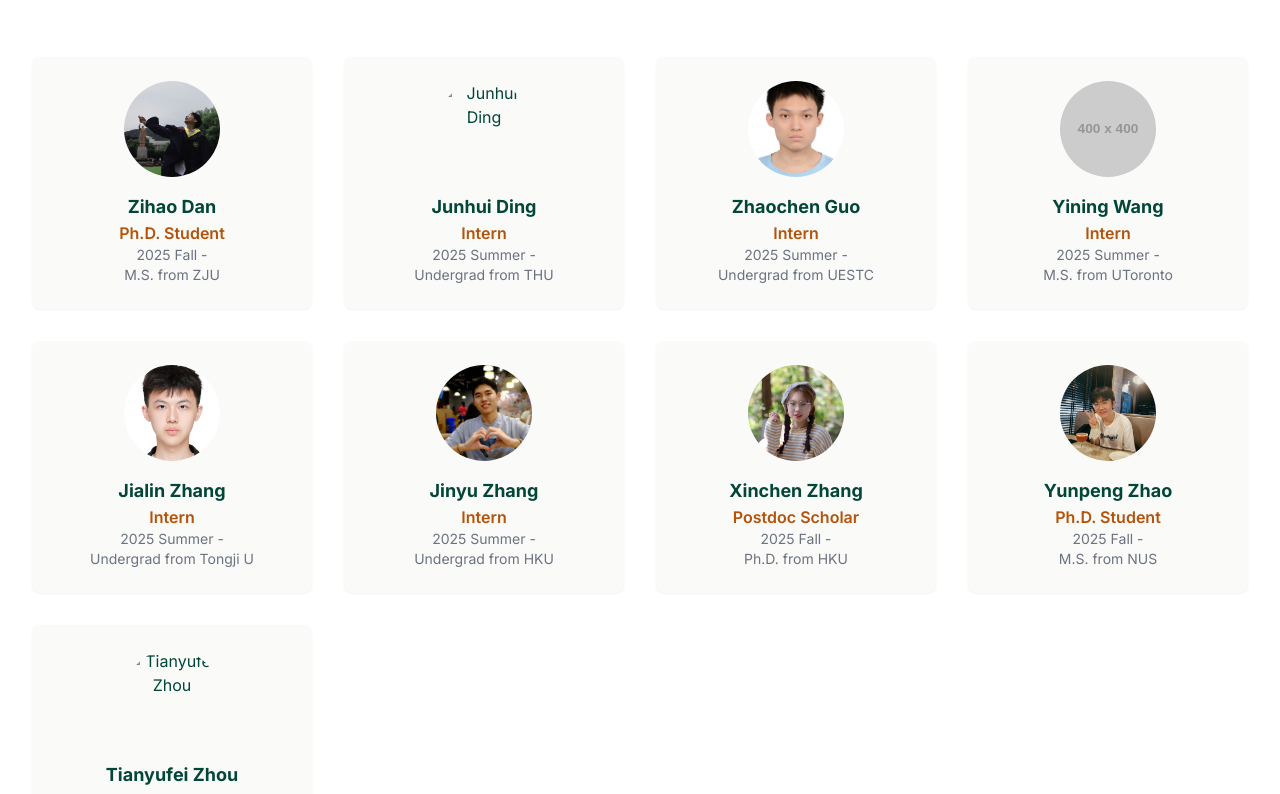
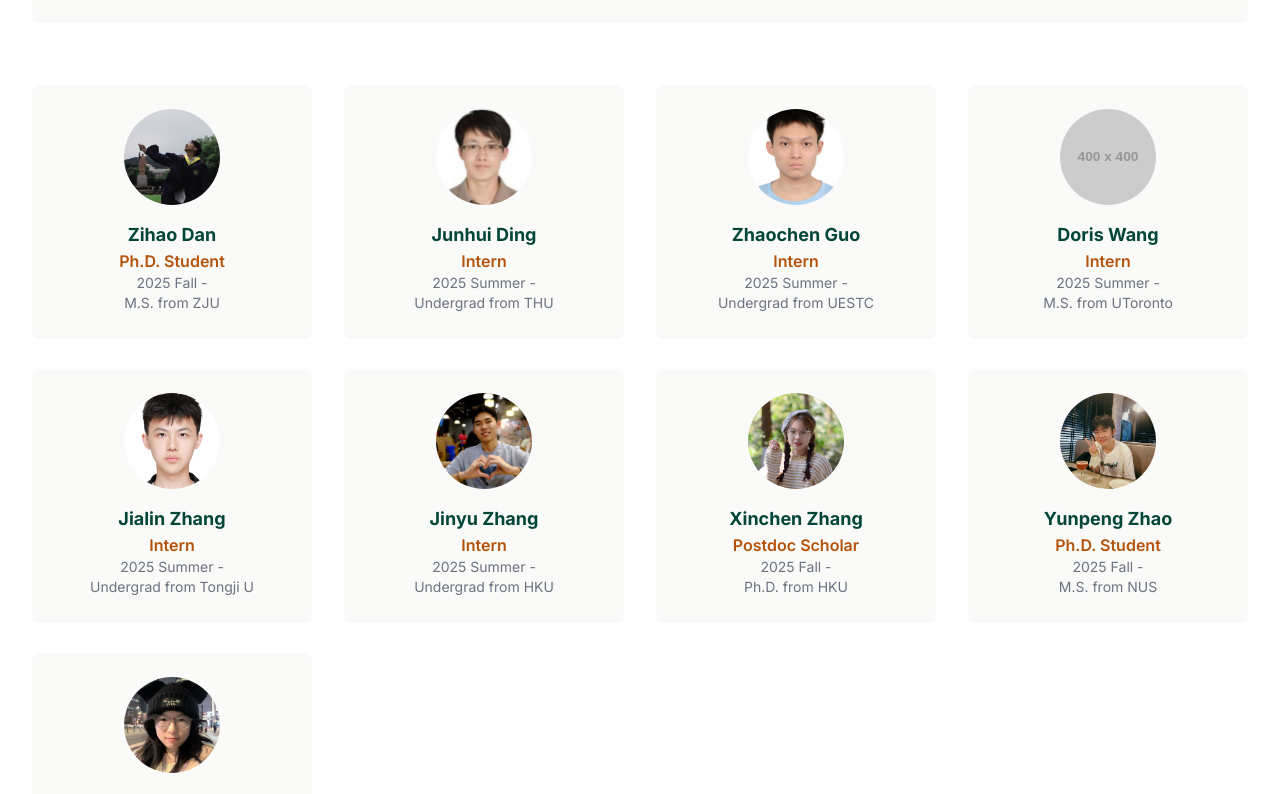
Before and after one commit to naisslab/naisslab.github.io, a plain HTML site: page index.html in a window 1280 px wide. Shown: the part 2006-2800 px from the top of the page. Drawn offline with nearby package versions, Linux system fonts and the light colour scheme; placeholder pictures from the web are drawn by us.

Commit message:
update publications and images

```diff
--- a/data/people.js
+++ b/data/people.js
@@ -4,7 +4,7 @@ const peopleData = [
     { lastName: 'Dan', firstName: 'Zihao', role: 'Ph.D. Student', education: 'M.S. from ZJU', status: '2025 Fall - ', photo: 'images/people/zihao-dan.jpg', website: '#' },
     { lastName: 'Ding', firstName: 'Junhui', role: 'Intern', education: 'Undergrad from THU', status: '2025 Summer - ', photo: 'images/people/junhui-ding.jpg' },
     { lastName: 'Guo', firstName: 'Zhaochen', role: 'Intern', education: 'Undergrad from UESTC', status: '2025 Summer - ', photo: 'images/people/zhaochen-guo.jpg' },
-    { lastName: 'Wang', firstName: 'Yining', role: 'Intern', education: 'M.S. from UToronto', status: '2025 Summer - ', photo: 'https://placehold.co/400x400/E8E2DD/4A4A4A?text=YW' },
+    { lastName: 'Wang', firstName: 'Doris', role: 'Intern', education: 'M.S. from UToronto', status: '2025 Summer - ', photo: 'https://placehold.co/400x400/E8E2DD/4A4A4A?text=DW' },
     { lastName: 'Zhang', firstName: 'Jialin', role: 'Intern', education: 'Undergrad from Tongji U', status: '2025 Summer - ', photo: 'images/people/jialin-zhang.jpg' },
     { lastName: 'Zhang', firstName: 'Jinyu', role: 'Intern', education: 'Undergrad from HKU', status: '2025 Summer - ', photo: 'images/people/jinyu-zhang.jpg' },
     { lastName: 'Zhang', firstName: 'Xinchen', role: 'Postdoc Scholar', education: 'Ph.D. from HKU', status: '2025 Fall - ', photo: 'images/people/xinchen-zhang.jpg', website: '#' },
--- a/data/publication.js
+++ b/data/publication.js
@@ -9,7 +9,7 @@ const publicationsData = [
         title: 'ServeFlow: A Fast-Slow Model Architecture for Network Traffic Analysis',
         authors: 'Shinan Liu, Ted Shaowang, Gerry Wan, Jeewon Chae, Jonatas Marques, Sanjay Krishnan, and Nick Feamster',
         venue: 'In Submission',
-        links: { pdf: '#' }
+        links: { pdf: 'https://arxiv.org/abs/2402.03694' }
     },
     {
         year: 2025,
@@ -18,7 +18,7 @@ const publicationsData = [
         title: 'Towards Scalable Defenses Against Intimate Partner Infiltrations',
         authors: 'Weisi Yang, Shinan Liu, Feng Xiao, Nick Feamster, and Stephen Xia',
         venue: 'In Submission',
-        links: { pdf: '#' }
+        links: { pdf: 'https://arxiv.org/abs/2502.03682' }
     },
     // =================================================================
     // ========================= Conference ============================
@@ -31,7 +31,7 @@ const publicationsData = [
         authors: 'Xiang Cheng, Hanchao Yang, Shinan Liu, and Yaling Yang',
         venue: 'ACM WiSec 2025',
         award: 'Best Full Paper Award',
-        links: { pdf: '#', award: '#' }
+        links: { pdf: 'https://dl.acm.org/doi/abs/10.1145/3734477.3734706', award: '#' }
     },
     {
         year: 2025,
@@ -40,7 +40,10 @@ const publicationsData = [
         title: 'CATO: End-to-End Optimization of ML-based Traffic Analysis Pipelines',
         authors: 'Gerry Wan, Shinan Liu, Francesco Bronzino, Nick Feamster, and Zakir Durumeric',
         venue: 'USENIX NSDI 2025',
-        links: { pdf: '#' }
+        links: {
+            pdf: 'https://www.usenix.org/system/files/nsdi25-wan-gerry.pdf',
+            slides: 'https://www.usenix.org/system/files/nsdi25_slides-wan-gerry.pdf',
+            video: 'https://www.youtube.com/watch?v=k5y62PEV-S8'}
     },
     {
         year: 2024,
@@ -49,7 +52,12 @@ const publicationsData = [
         title: 'NetDiffusion: Network Data Augmentation Through Protocol-Constrained Traffic Generation',
         authors: 'Xi Jiang, Shinan Liu, Aaron Gember-Jacobson, Arjun Nitin Bhagoji, Paul Schmitt, Francesco Bronzino, and Nick Feamster',
         venue: 'ACM SIGMETRICS 2024',
-        links: { pdf: '#' }
+        links: {
+            pdf: 'https://dl.acm.org/doi/pdf/10.1145/3639037',
+            website: 'https://netml.io/blog/2024/netdiffusion/',
+            code: 'https://github.com/noise-lab/NetDiffusion_Generator',
+            media: 'https://cs.uchicago.edu/news/university-of-chicago-researchers-revolutionize-network-traffic-generation-with-ai-breakthrough/'
+         }
     },
     {
         year: 2023,
@@ -58,7 +66,10 @@ const publicationsData = [
         title: 'LEAF: Navigating Concept Drift in Cellular Networks',
         authors: 'Shinan Liu, Francesco Bronzino, Paul Schmitt, Arjun Nitin Bhagoji, Nick Feamster, Hector Garcia Crespo, Timothy Coyle, and Brian Ward',
         venue: 'ACM CoNEXT 2023',
-        links: { pdf: '#' }
+        links: {
+            pdf: 'https://www.shinan.info/wp-content/uploads/2023/09/liu-conext23.pdf',
+            data: 'https://forms.gle/g5pbB5qRHeBsEmZJ6'
+         }
     },
     {
         year: 2023,
@@ -67,7 +78,11 @@ const publicationsData = [
         title: 'AMIR: Active Multimodal Interaction Recognition from Video and Network Traffic in Connected Environments',
         authors: 'Shinan Liu, Tarun Mangla, Ted Shaowang, Jinjin Zhao, John Paparrizos, Sanjay Krishnan, and Nick Feamster',
         venue: 'ACM IMWUT/UbiComp 2023',
-        links: { pdf: '#' }
+        links: {
+            pdf: 'https://www.shinan.info/wp-content/uploads/2023/03/liu-imwut23.pdf',
+            website: 'http://amir-vidnet.github.io/',
+            data: 'https://drive.google.com/drive/folders/1RGZQHSV3SbmfYFF6rQzN_9sI_rRtETpM'
+         }
     },
     {
         year: 2023,
@@ -76,7 +91,7 @@ const publicationsData = [
         title: 'Toward Identifying Home Privacy Leaks using Augmented Reality',
         authors: 'Stefany Cruz, Logan Danek, Shinan Liu, Christopher Kraemer, Zixin Wang, Nick Feamster, Danny Yuxing Huang, Yaxing Yao, and Josiah Hester',
         venue: 'NDSS USEC 2023',
-        links: { pdf: '#' }
+        links: { pdf: '#https://www.ndss-symposium.org/wp-content/uploads/2023/02/usec2023-238930-paper.pdf' }
     },
     {
         year: 2021,
@@ -86,12 +101,12 @@ const publicationsData = [
         authors: 'Shinan Liu*, Xiang Cheng*, Hanchao Yang, Yuanchao Shu, Xiaoran Weng, Ping Guo, Kexiong Curtis Zeng, Gang Wang, and Yaling Yang',
         venue: 'USENIX Security 2021',
         links: {
-            pdf: '#',
-            website: '#',
-            code: '#',
-            media: 'https://www.example.com/media-coverage',
-            slides: '#',
-            video: '#'
+            pdf: 'https://www.usenix.org/system/files/sec21-liu-shinan.pdf',
+            website: 'https://sites.google.com/uchicago.edu/starscantell',
+            code: 'https://drive.google.com/file/d/1RhmQq9n_O9Hz-jSJGpsEcN_ix-6T7ycJ/view?usp=sharing',
+            slides: 'https://www.usenix.org/system/files/sec21_slides_liu-shinan.pdf',
+            video: 'https://www.youtube.com/watch?v=FIhlBOD01pk',
+            data: 'https://drive.google.com/drive/folders/1LlvrtDNnt_MIO7oNHhA9LEjyiPK8U2oT?usp=sharing'
         }
     },
     {
@@ -101,7 +116,9 @@ const publicationsData = [
         title: 'Characterizing Service Provider Response to the COVID-19 Pandemic in the United States',
         authors: 'Shinan Liu, Paul Schmitt, Francesco Bronzino, and Nick Feamster',
         venue: 'PAM 2021',
-        links: { pdf: '#' }
+        links: {
+            pdf: 'https://arxiv.org/pdf/2011.00419.pdf',
+            video: 'https://www.youtube.com/watch?v=7CVRgFoHINA' }
     },
     {
         year: 2021,
@@ -110,7 +127,7 @@ const publicationsData = [
         title: 'Mapping the Digital Divide: Before, During, and After COVID-19',
         authors: 'Francesco Bronzino, Nick Feamster, Shinan Liu, James Saxon, and Paul Schmitt',
         venue: 'TPRC 2021',
-        links: { pdf: '#' }
+        links: { pdf: 'http://dx.doi.org/10.2139/ssrn.3786158' }
     },
     {
         year: 2018,
@@ -119,7 +136,11 @@ const publicationsData = [
         title: 'All Your GPS Are Belong to Us: Towards Stealthy Manipulation of Road Navigation Systems',
         authors: 'Kexiong Curtis Zeng, Shinan Liu, Yuanchao Shu, Dong Wang, Haoyu Li, Yanzhi Dou, Gang Wang, and Yaling Yang',
         venue: 'USENIX Security 2018',
-        links: { pdf: '#' }
+        links: {
+            pdf: 'https://www.usenix.org/system/files/conference/usenixsecurity18/sec18-zeng.pdf',
+            slides: 'https://www.usenix.org/sites/default/files/conference/protected-files/security18_slides_zeng.pdf',
+            video: 'https://www.youtube.com/watch?v=IduM2rtlbj8',
+            media: 'https://www.forbes.com/sites/thomasbrewster/2018/07/12/google-maps-gps-hack-takes-victims-to-ghost-locations/' }
     },
     {
         year: 2025,
@@ -128,7 +149,7 @@ const publicationsData = [
         title: 'Algorithmic Data Minimization for Machine Learning over Internet-of-Things Data Streams',
         authors: 'Ted Shaowang, Shinan Liu, Jonatas Marques, Nick Feamster, and Sanjay Krishnan',
         venue: 'In Submission',
-        links: { pdf: '#' }
+        links: { pdf: 'https://arxiv.org/pdf/2503.05675?' }
     },
     {
         year: 2025,
@@ -137,7 +158,7 @@ const publicationsData = [
         title: 'NetSSM: Multi-Flow and State-Aware Network Trace Generation using State-Space Models',
         authors: 'Andrew Chu, Xi Jiang, Shinan Liu, Arjun Bhagoji, Francesco Bronzino, Paul Schmitt, and Nick Feamster',
         venue: 'In Submission',
-        links: { pdf: '#' }
+        links: { pdf: 'https://arxiv.org/pdf/2503.22663' }
     },
     {
         year: 2025,
@@ -146,7 +167,7 @@ const publicationsData = [
         title: 'Generative Active Adaptation for Drifting and Imbalanced Network Intrusion Detection',
         authors: 'Ragini Gupta, Shinan Liu, Ruixiao Zhang, Xinyue Hu, Pranav Kommaraju, Xiaoyang Wang, Hadjer Benkraouda, Nick Feamster, and Klara Nahrstedt',
         venue: 'In Submission',
-        links: { pdf: '#' }
+        links: { pdf: 'https://arxiv.org/pdf/2503.03022' }
     },
     {
         year: 2025,
@@ -155,7 +176,18 @@ const publicationsData = [
         title: 'AC-DC: Adaptive Ensemble Classification for Network Traffic Identification',
         authors: 'Xi Jiang, Shinan Liu, Saloua Naama, Francesco Bronzino, Paul Schmitt, and Nick Feamster',
         venue: 'In Submission',
-        links: { pdf: '#' }
+        links: { pdf: 'https://arxiv.org/pdf/2302.11718' }
+    },
+    {
+        year: 2025,
+        type: 'Preprint',
+        area: ['security', 'cps'],
+        title: 'WiFinger: Fingerprinting Noisy IoT Event Traffic Using Packet-level Sequence Matching',
+        authors: 'Ronghua Li, Shinan Liu, Haibo Hu, Qingqing Ye, Nick Feamster',
+        venue: 'In Submission',
+        links: {
+            pdf: 'https://arxiv.org/pdf/2508.03151'
+        }
     },
     // =================================================================
     // =========================== Workshop ============================
@@ -167,7 +199,7 @@ const publicationsData = [
         title: 'Tackling Long-Term Network Trace Retention Challenges Using Deep Generative Compression',
         authors: 'Fenghao Dong, Yucheng Yin, Shinan Liu, Giulia Fanti, and Vyas Sekar',
         venue: 'NDSS WOSOC 2025',
-        links: { pdf: '#' }
+        links: { pdf: 'https://www.ndss-symposium.org/wp-content/uploads/wosoc25-final18.pdf' }
     },
     {
         year: 2024,
@@ -176,7 +208,7 @@ const publicationsData = [
         title: 'Feasibility of State Space Models for Network Traffic Generation',
         authors: 'Andrew Chu, Xi Jiang, Shinan Liu, Arjun Bhagoji, Francesco Bronzino, Paul Schmitt, and Nick Feamster',
         venue: 'SIGCOMM NAIC 2024',
-        links: { pdf: '#' }
+        links: { pdf: 'https://arxiv.org/abs/2406.02784' }
     },
     {
         year: 2023,
@@ -185,7 +217,7 @@ const publicationsData = [
         title: 'Generative, High-Fidelity Network Traces',
         authors: 'Xi Jiang*, Shinan Liu*, Aaron Gember-Jacobson, Paul Schmitt, Francesco Bronzino, and Nick Feamster',
         venue: 'ACM HotNets 2023',
-        links: { pdf: '#' }
+        links: { pdf: 'https://conferences.sigcomm.org/hotnets/2023/papers/hotnets23_jiang.pdf' }
     },
     {
         year: 2022,
@@ -194,7 +226,7 @@ const publicationsData = [
         title: 'Understanding Model Drift in a Large Cellular Network',
         authors: 'Shinan Liu, Francesco Bronzino, Paul Schmitt, Nick Feamster, Ricardo Borges, Hector Garcia Crespo, and Brian Ward',
         venue: 'MLSys PACMI 2022',
-        links: { pdf: '#' }
+        links: { pdf: 'https://www.shinan.info/wp-content/uploads/2022/05/pacmi.pdf' }
     },
     {
         year: 2022,
@@ -203,7 +235,7 @@ const publicationsData = [
         title: 'Towards Designing Robust and Efficient Classifiers for Encrypted Traffic in the Modern Internet',
         authors: 'Xi Jiang, Shinan Liu, Saloua Naama, Francesco Bronzino, Paul Schmitt, and Nick Feamster',
         venue: 'M-TEN 2022',
-        links: { pdf: '#' }
+        links: { pdf: 'https://fbronzino.com/assets/pdf/iab22.pdf' }
     },
     {
         year: 2021,
@@ -212,7 +244,7 @@ const publicationsData = [
         title: 'Interconnection Changes in the United States',
         authors: 'Francesco Bronzino, Elizabeth Cully, Nick Feamster, Shinan Liu, Jason Livingood, and Paul Schmitt',
         venue: 'IAB COVID-19 Workshop 2021',
-        links: { pdf: '#' }
+        links: { pdf: 'https://par.nsf.gov/servlets/purl/10226157' }
     },
     {
         year: 2017,
@@ -221,7 +253,9 @@ const publicationsData = [
         title: 'A Practical GPS Location Spoofing Attack in Road Navigation Scenario',
         authors: 'Kexiong Curtis Zeng, Yuanchao Shu, Shinan Liu, Yanzhi Dou, and Yaling Yang',
         venue: 'ACM HotMobile 2017',
-        links: { pdf: '#' }
+        links: {
+            pdf: 'https://www.shinan.info/wp-content/uploads/2018/05/HotMobile-17.pdf',
+            video: 'https://www.youtube.com/watch?v=6UhT3gjTXp8' }
     },
     // =================================================================
     // ============================ Poster =============================
@@ -234,6 +268,6 @@ const publicationsData = [
         authors: 'Junjie Shen, Jun Yeon Won, Shinan Liu, Qi Alfred Chen, and Alexander Veidenbaum',
         venue: 'NDSS 2019',
         award: 'Best Poster Presentation Award',
-        links: { pdf: '#', award: '#' }
+        links: { pdf: 'https://www.ndss-symposium.org/wp-content/uploads/2019/02/ndss2019posters_paper_12.pdf', award: '#' }
     }
 ];
```
Also changed, not shown: index.html (+2 -2 lines), images/people/junhui-ding.jpg (added), images/people/tianyufei-zhou.jpg (added).
